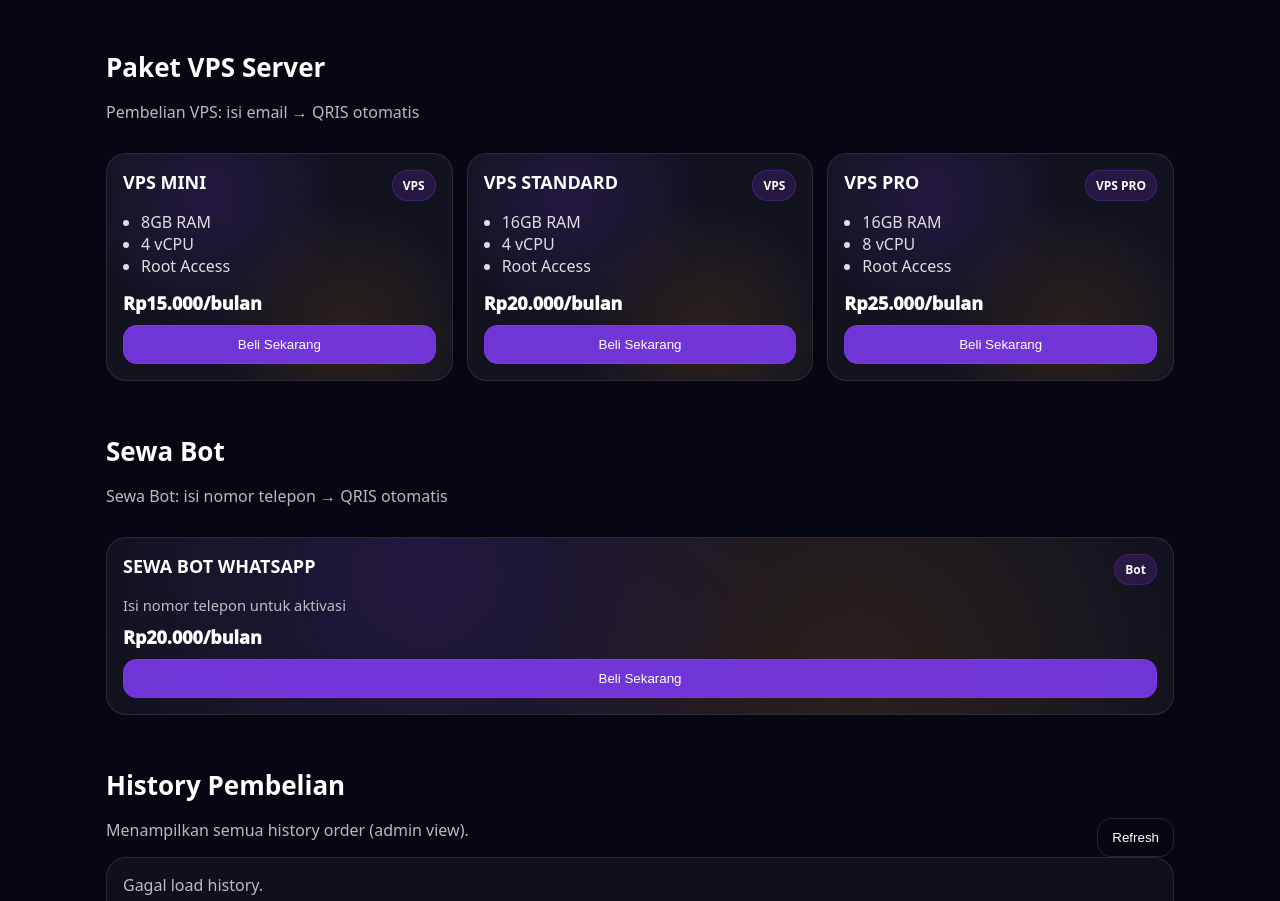
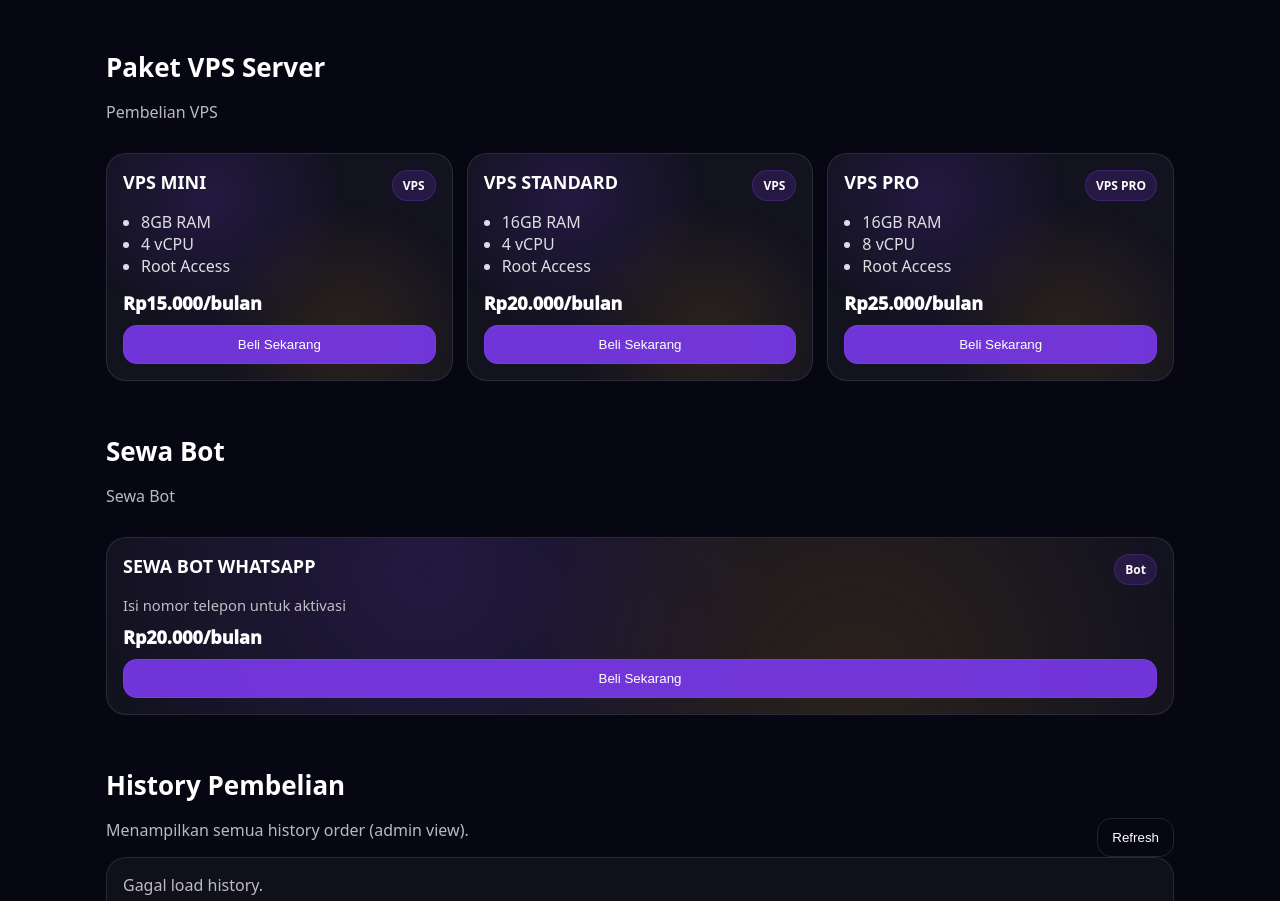
Before and after one commit to skul-hub/kaget-web, a website: page public/index.html in a window 1280 px wide. Shown: the part 1516-2417 px from the top of the page. Drawn offline with Linux system fonts and the light colour scheme; no server answers.

Commit message:
Update index.html

```diff
--- a/public/index.html
+++ b/public/index.html
@@ -84,7 +84,7 @@
     <div class="sectionHead">
       <div>
         <h2>Paket VPS Server</h2>
-        <p class="muted">Pembelian VPS: isi email → QRIS otomatis</p>
+        <p class="muted">Pembelian VPS</p>
       </div>
     </div>
     <div id="vpsGrid" class="grid"></div>
@@ -94,7 +94,7 @@
     <div class="sectionHead">
       <div>
         <h2>Sewa Bot</h2>
-        <p class="muted">Sewa Bot: isi nomor telepon → QRIS otomatis</p>
+        <p class="muted">Sewa Bot</p>
       </div>
     </div>
     <div id="botGrid" class="grid"></div>
```
